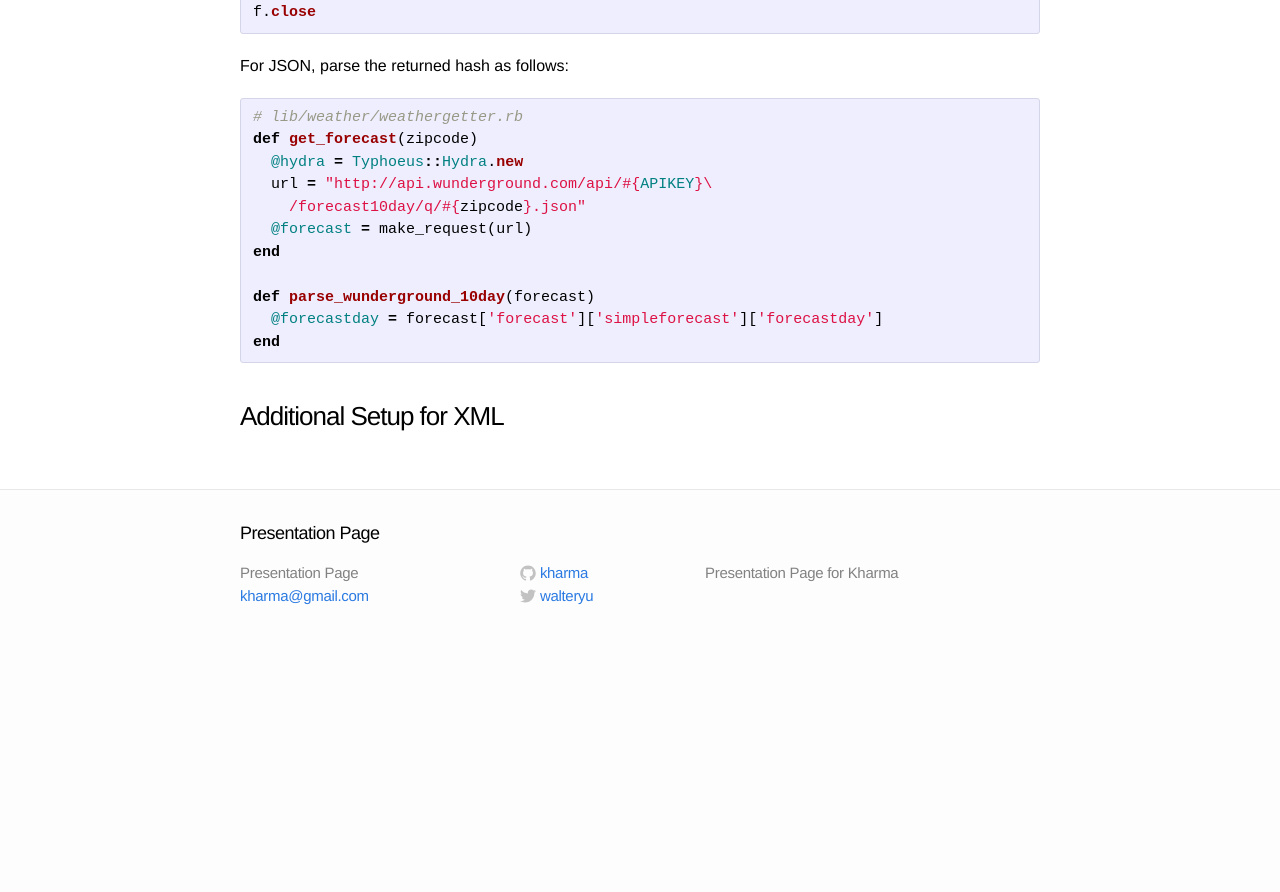
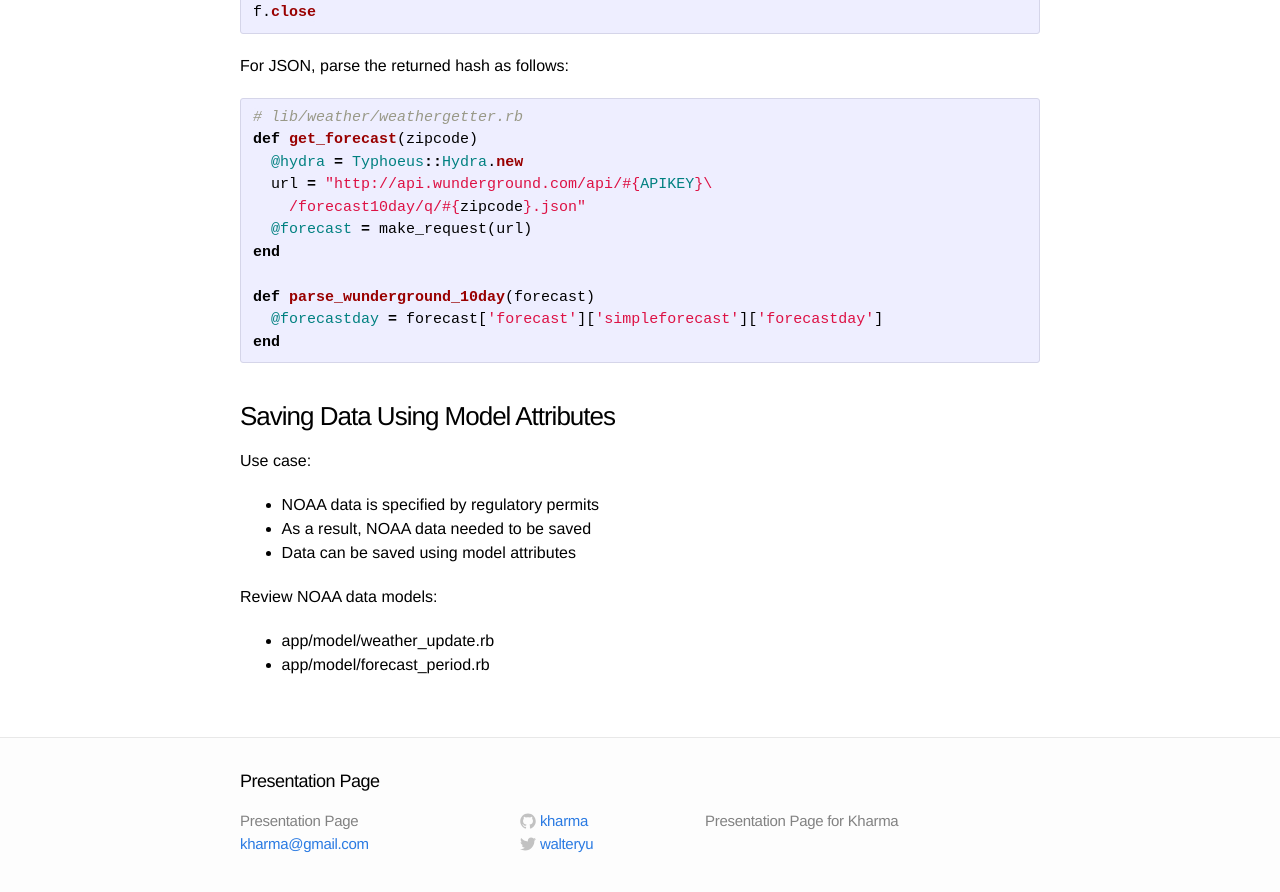
Before and after one commit to stormsavvy/stormsavvy.github.io, a Jekyll site: the page built from _posts/2014-11-20-east-bay-rails-meetup.markdown, in a window 1280 px wide and 900 px high, scrolled down 2882 px. Shown: the top 892 px of the window. Built offline with Jekyll 4.4.1, drawn with Linux system fonts in a browser that asks for light colours; before the commit the page ends 3534 px from its top, so only the background shows below that.

Commit message:
76663852 update presentation

```diff
--- a/_posts/2014-11-20-east-bay-rails-meetup.markdown
+++ b/_posts/2014-11-20-east-bay-rails-meetup.markdown
@@ -146,9 +146,18 @@ def parse_wunderground_10day(forecast)
 end
 {% endhighlight %}
 
-### Additional Setup for XML
+### Saving Data Using Model Attributes
 
+Use case:
 
+* NOAA data is specified by regulatory permits
+* As a result, NOAA data needed to be saved
+* Data can be saved using model attributes
+
+Review NOAA data models:
+
+* app/model/weather_update.rb
+* app/model/forecast_period.rb
 
 [wg]: http://www.wunderground.com/weather/api/
 [ncdc]: http://www.ncdc.noaa.gov/cdo-web/token
```
